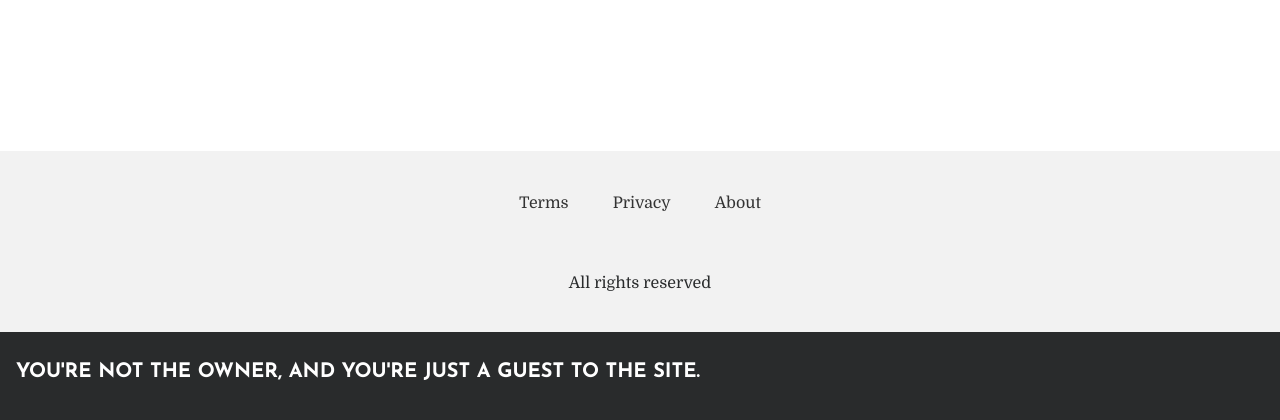
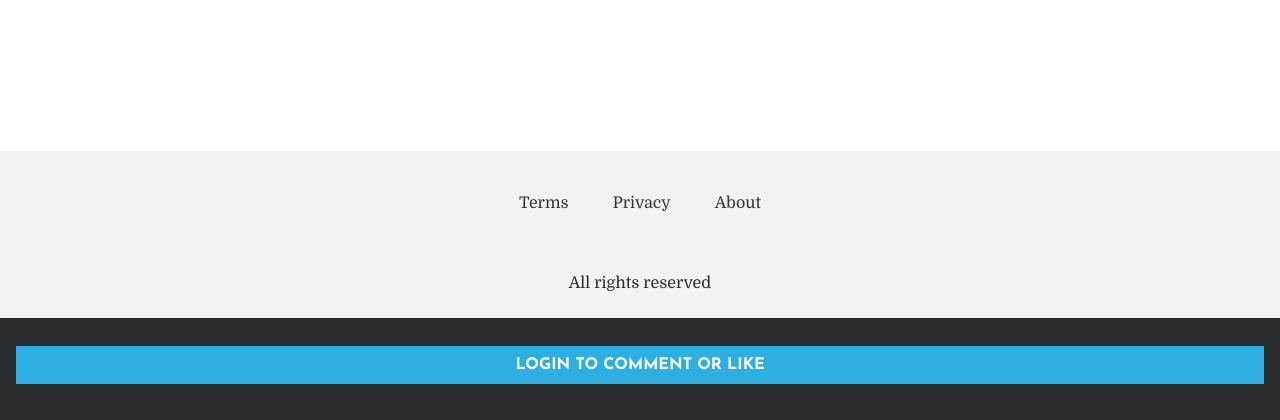
Before and after one commit to joepettigrew/multi-blog, a Python web app: template templates/singlepost.html in a window 1280 px wide. Shown: the part 380-800 px from the top of the page. Run offline with Jinja, Linux system fonts and the light colour scheme; the template is opened without the code that fills it, so the values that code supplies are empty; some libraries are stand-ins or nearby versions.

Commit message:
Add login option for unauth users on single posts

```diff
--- a/templates/singlepost.html
+++ b/templates/singlepost.html
@@ -77,7 +77,7 @@
     </div>
     {% endif %}
   {% else %}
-  <h4 class="footer-title">You're not the owner, and you're just a guest to the site.</h4>
+  <h4 class="footer-title"><a class="btn btn-custom w-100" href="/login">LOGIN TO COMMENT OR LIKE</a></h4>
   {% endif %}
 </nav>
 <!-- Modal -->
```
